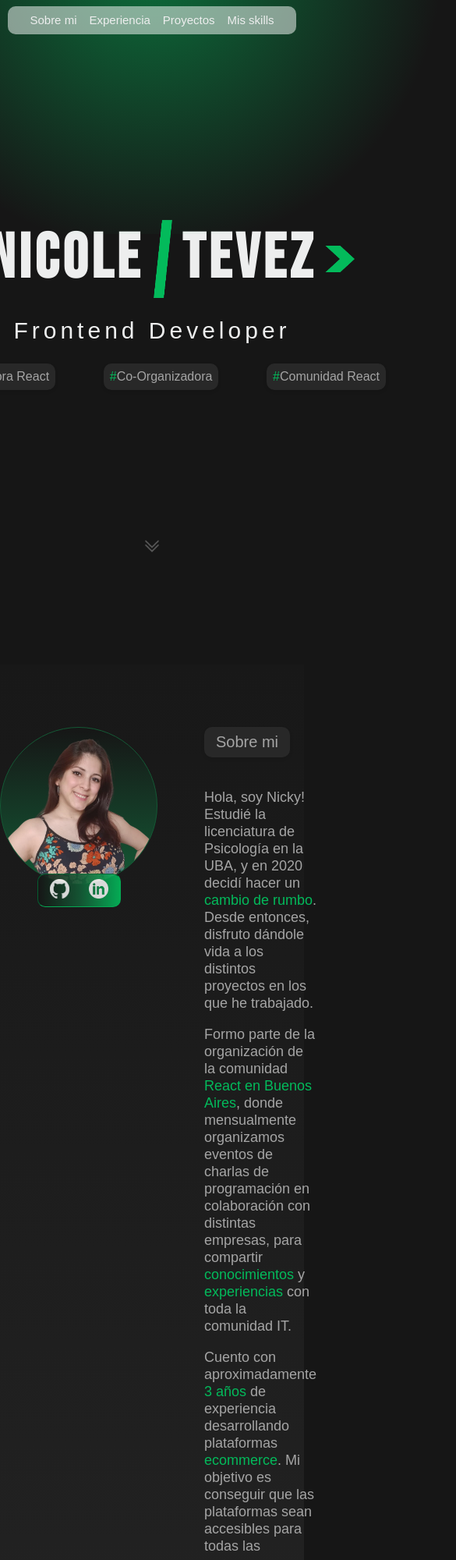
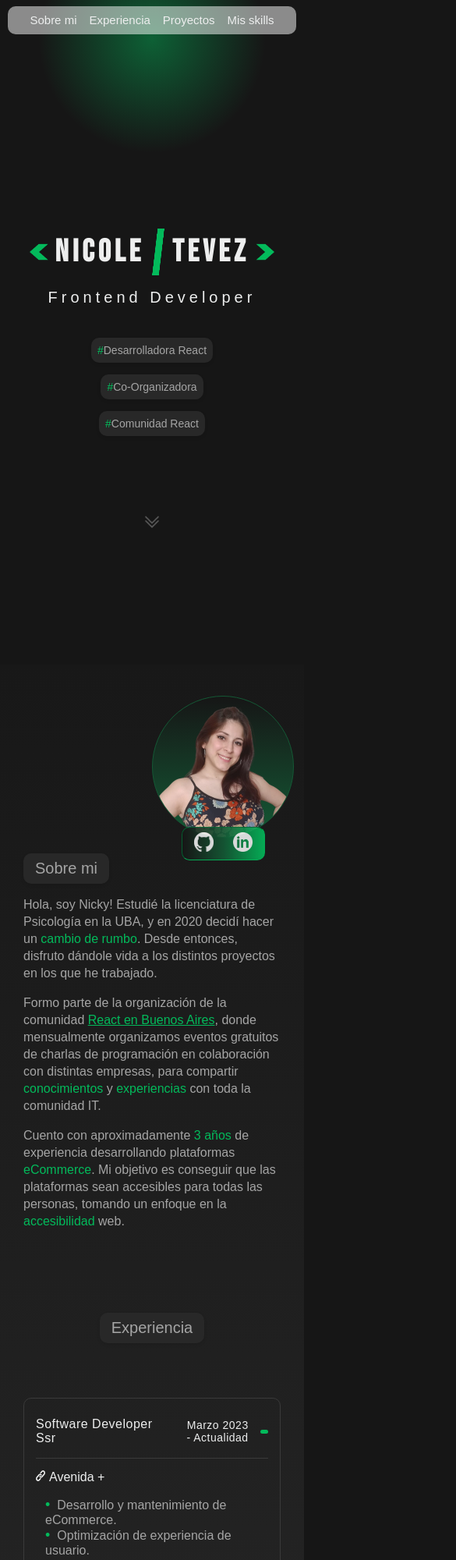
Before and after one commit to naniitevez/naniitevez.github.io, an Astro site: page / in a window 390 px wide. Shown: the top 2000 px of the page at 78% size, 585 px wide, since content can reach past the window. Built offline with nearby package versions, Linux system fonts and the light colour scheme; Astro itself is replaced by a stand-in of ours.

Commit message:
Ajusto el responsive

```diff
--- a/src/components/About.astro
+++ b/src/components/About.astro
@@ -31,14 +31,14 @@ import Label from "../layouts/Label.astro";
       Formo parte de la organización de la comunidad <a
         class="strong"
         href="https://reactbuenosaires.com.ar/">React en Buenos Aires</a
-      >, donde mensualmente organizamos eventos de charlas de programación en
-      colaboración con distintas empresas, para compartir <span class="strong"
-        >conocimientos</span
+      >, donde mensualmente organizamos eventos gratuitos de charlas de
+      programación en colaboración con distintas empresas, para compartir <span
+        class="strong">conocimientos</span
       > y <span class="strong">experiencias</span> con toda la comunidad IT.
     </p>
     <p class="about-me">
       Cuento con aproximadamente <span class="strong">3 años</span> de experiencia
-      desarrollando plataformas <span class="strong">ecommerce</span>. Mi
+      desarrollando plataformas <span class="strong">eCommerce</span>. Mi
       objetivo es conseguir que las plataformas sean accesibles para todas las
       personas, tomando un enfoque en la <span class="strong"
         >accesibilidad</span
@@ -76,12 +76,6 @@ import Label from "../layouts/Label.astro";
     font-size: 18px;
     line-height: 22px;
   }
-  a {
-    text-decoration: none;
-  }
-  a:hover {
-    text-decoration: underline;
-  }
   .strong {
     font-weight: 500;
     color: var(--primary-color);
@@ -111,4 +105,38 @@ import Label from "../layouts/Label.astro";
   p {
     color: var(--secondary-grey);
   }
+  @media (max-width: 900px) {
+    .about {
+      padding: 0 20px;
+      box-sizing: border-box;
+      align-items: center;
+    }
+    .about-me {
+      font-size: 16px;
+    }
+  }
+  @media (max-width: 768px) {
+    .about {
+      align-items: flex-start;
+    }
+  }
+  @media (max-width: 580px) {
+    .about {
+      flex-direction: column;
+      padding: 0 30px;
+    }
+    .image-container {
+      width: 180px;
+      height: 180px;
+      margin-bottom: 20px;
+      margin-left: 50%;
+    }
+    .avatar {
+      width: 180px;
+      height: 180px;
+    }
+    .text-container {
+      margin-left: 0;
+    }
+  }
 </style>
--- a/src/components/Experience.astro
+++ b/src/components/Experience.astro
@@ -13,7 +13,7 @@ import {
   <div class="label-container">
     <Label text="Experiencia" />
   </div>
-  <div>
+  <div class="flex-container">
     <ExperienceCard
       title="Software Developer Ssr"
       date="Marzo 2023 - Actualidad"
--- a/src/components/ExperienceCard.astro
+++ b/src/components/ExperienceCard.astro
@@ -13,7 +13,7 @@ const { title, date, company, companyUrl, jobDescriptions } = Astro.props;
 
 <article>
   <header>
-    <p>{title}</p>
+    <p class="title">{title}</p>
     <div class="date">
       <p>{date}</p>
       <span class="line"></span>
@@ -45,9 +45,18 @@ const { title, date, company, companyUrl, jobDescriptions } = Astro.props;
     margin-bottom: 15px;
     color: var(--white);
   }
+  .title {
+    min-width: 60%;
+    display: flex;
+    align-items: center;
+  }
   .date {
     display: flex;
     align-items: center;
+    justify-content: flex-end;
+  }
+  .date p {
+    text-align: end;
   }
   .line {
     margin-left: 15px;
@@ -85,4 +94,34 @@ const { title, date, company, companyUrl, jobDescriptions } = Astro.props;
     font-size: 18px;
     margin-right: 0.5em;
   }
+  @media (max-width: 900px) {
+    header {
+      font-size: 18px;
+    }
+    li {
+      font-size: 16px;
+    }
+  }
+  @media (max-width: 768px) {
+    article {
+      padding: 8px 15px;
+    }
+    header {
+      font-size: 16px;
+    }
+    .line {
+      width: 20px;
+    }
+  }
+  @media (max-width: 580px) {
+    .date {
+      margin-left: 10px;
+    }
+    .date p {
+      font-size: 14px;
+    }
+    ul {
+      padding-left: 12px;
+    }
+  }
 </style>
--- a/src/components/Footer.astro
+++ b/src/components/Footer.astro
@@ -3,16 +3,21 @@ import logo from "../assets/nicole_tevez.png";
 ---
 
 <section>
-  <img src={logo.src} width="150px" />
-  <p>nicole.tevez.97@gmail.com</p>
+  <div class="footer flex-container">
+    <img src={logo.src} width="150px" />
+    <p>nicole.tevez.97@gmail.com</p>
+  </div>
 </section>
 
 <style>
   section {
     border-top: 1px solid var(--darkest-grey);
+
+    padding: 20px 0 40px;
+  }
+  .footer {
     display: flex;
     justify-content: space-between;
-    padding: 20px 0 40px;
   }
   p {
     color: var(--secondary-grey);
--- a/src/components/Header.astro
+++ b/src/components/Header.astro
@@ -35,4 +35,8 @@
     text-decoration: none;
     color: var(--white);
   }
+  a:hover {
+    background: rgb(255 255 255 / 0.1);
+    border-radius: 10px;
+  }
 </style>
--- a/src/components/Hero.astro
+++ b/src/components/Hero.astro
@@ -10,11 +10,26 @@ import arrow_down from "../assets//double_arrow_down.png";
 <section class="hero">
   <div class="text-container">
     <p class="name">
-      <img class="icon" src={code_simbol_1.src} width="40px" height="50" />
+      <img
+        class="icon arrow"
+        src={code_simbol_1.src}
+        width="40px"
+        height="50"
+      />
       <span>Nicole</span>
-      <img class="icon" src={code_simbol_2.src} width="30px" height="100px" />
+      <img
+        class="icon slash"
+        src={code_simbol_2.src}
+        width="30px"
+        height="100px"
+      />
       <span>Tevez</span>
-      <img class="icon" src={code_simbol_3.src} width="40px" height="50" />
+      <img
+        class="icon arrow"
+        src={code_simbol_3.src}
+        width="40px"
+        height="50"
+      />
     </p>
     <h1 class="title">Frontend Developer</h1>
     <div class="labels">
@@ -68,4 +83,44 @@ import arrow_down from "../assets//double_arrow_down.png";
   .double-arrow {
     opacity: 0.5;
   }
+  @media (max-width: 900px) {
+    .name {
+      font-size: 60px;
+    }
+    .title {
+      font-size: 20px;
+    }
+    .labels {
+      width: 500px;
+    }
+  }
+  @media (max-width: 580px) {
+    .text-container {
+      margin-bottom: 100px;
+      margin-top: 80px;
+    }
+    .name {
+      font-size: 40px;
+    }
+    .title {
+      margin-bottom: 40px;
+    }
+    .icon {
+      margin: 0px 8px;
+    }
+    .name .icon.arrow {
+      width: 25px;
+      height: 30px;
+    }
+    .name .icon.slash {
+      width: 20px;
+      height: 60px;
+    }
+    .labels {
+      width: 100%;
+      flex-direction: column;
+      align-items: center;
+      gap: 15px;
+    }
+  }
 </style>
--- a/src/components/ProjectCard.astro
+++ b/src/components/ProjectCard.astro
@@ -16,7 +16,7 @@ const { image, title, description, technologies, webLink, githubLink } =
 
 <article>
   <div class="image-container">
-    <img src={image} width="220px" height="220px" />
+    <img src={image} width="220px" />
   </div>
   <div class="text-container">
     <header>
@@ -57,10 +57,11 @@ const { image, title, description, technologies, webLink, githubLink } =
   .image-container {
     border-radius: 10px 0 0 10px;
     width: 220px;
-    height: 220px;
   }
   .image-container img {
     border-radius: 10px 0 0 10px;
+    height: 100%;
+    object-fit: cover;
   }
   .text-container {
     width: 100%;
@@ -106,4 +107,59 @@ const { image, title, description, technologies, webLink, githubLink } =
   .icon {
     margin-right: 10px;
   }
+
+  @media (max-width: 900px) {
+    .image-container,
+    .image-container img {
+      width: 190px;
+    }
+    .text-container {
+      padding: 8px 15px 10px 18px;
+    }
+    header {
+      font-size: 18px;
+    }
+    .description {
+      font-size: 16px;
+    }
+    .tags-container {
+      margin-top: 0;
+    }
+    .label {
+      font-size: 12px;
+    }
+    .links-container {
+      margin-top: 20px;
+      font-size: 14px;
+    }
+  }
+  @media (max-width: 768px) {
+    .tags-container {
+      gap: 10px;
+    }
+    .label {
+      margin: 0;
+    }
+  }
+  @media (max-width: 580px) {
+    article {
+      flex-direction: column;
+    }
+    .image-container {
+      width: 100%;
+      height: 200px;
+      border-radius: 10px 10px 0 0;
+    }
+    .image-container img {
+      width: 100%;
+      border-radius: 10px 10px 0 0;
+    }
+    .text-container {
+      width: auto;
+      padding-bottom: 20px;
+    }
+    .links-container {
+      justify-content: flex-end;
+    }
+  }
 </style>
--- a/src/components/Projects.astro
+++ b/src/components/Projects.astro
@@ -56,7 +56,7 @@ const projects = [
   <div class="label-container">
     <Label text="Proyectos" />
   </div>
-  <div>
+  <div class="flex-container">
     {
       projects.map((project) => (
         <ProjectCard
--- a/src/components/Skills.astro
+++ b/src/components/Skills.astro
@@ -35,7 +35,7 @@ const icons = [
   <div class="label-container">
     <Label text="Skills" />
   </div>
-  <div class="technologies-container">
+  <div class="technologies-container flex-container">
     {
       icons.map((icon) => (
         <div class="icon">
@@ -53,6 +53,7 @@ const icons = [
   .technologies-container {
     display: flex;
     justify-content: center;
+    flex-wrap: wrap;
   }
   .icon {
     margin: 0 8px;
--- a/src/layouts/Label.astro
+++ b/src/layouts/Label.astro
@@ -23,4 +23,12 @@ const { text, hash } = Astro.props;
   span {
     color: #03ba5b;
   }
+  @media (max-width: 900px) {
+    .label {
+      margin-bottom: 0;
+    }
+    .tag {
+      font-size: 14px;
+    }
+  }
 </style>
--- a/src/layouts/Layout.astro
+++ b/src/layouts/Layout.astro
@@ -84,4 +84,33 @@ const { title } = Astro.props;
     border-radius: 10px;
     font-size: 14px;
   }
+  @media (max-width: 900px) {
+    .flex-container {
+      padding: 0 60px;
+    }
+    .dot {
+      width: 550px;
+    }
+  }
+  @media (max-width: 768px) {
+    .flex-container {
+      padding: 0 30px;
+    }
+  }
+  @media (max-width: 580px) {
+    .dot {
+      width: 300px;
+      height: 500px;
+      margin-top: -200px;
+      background: radial-gradient(
+        circle,
+        #03ba5b -60%,
+        rgba(255, 0, 0, 0) 50%,
+        rgba(255, 225, 225, 0) 30%
+      );
+    }
+    .section-margin {
+      margin: 40px 0 50px;
+    }
+  }
 </style>
```
